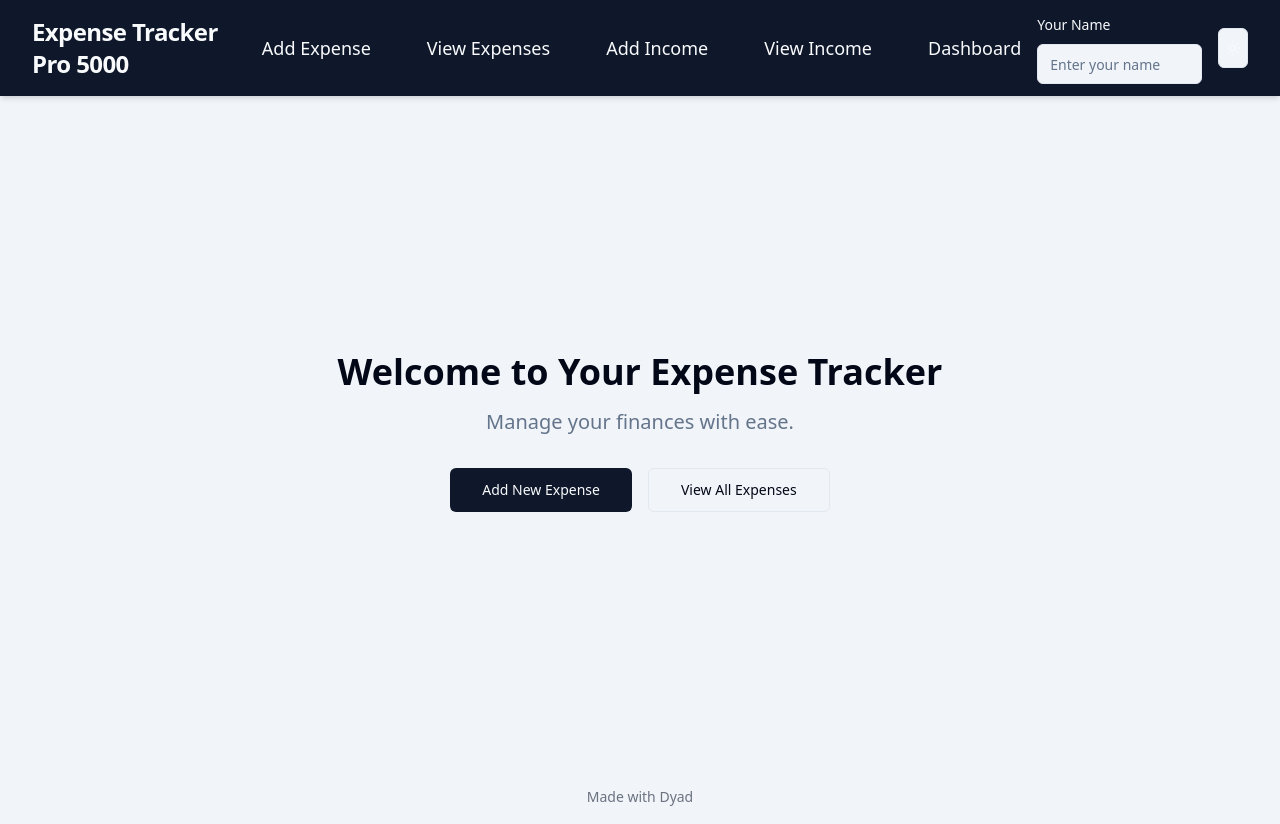
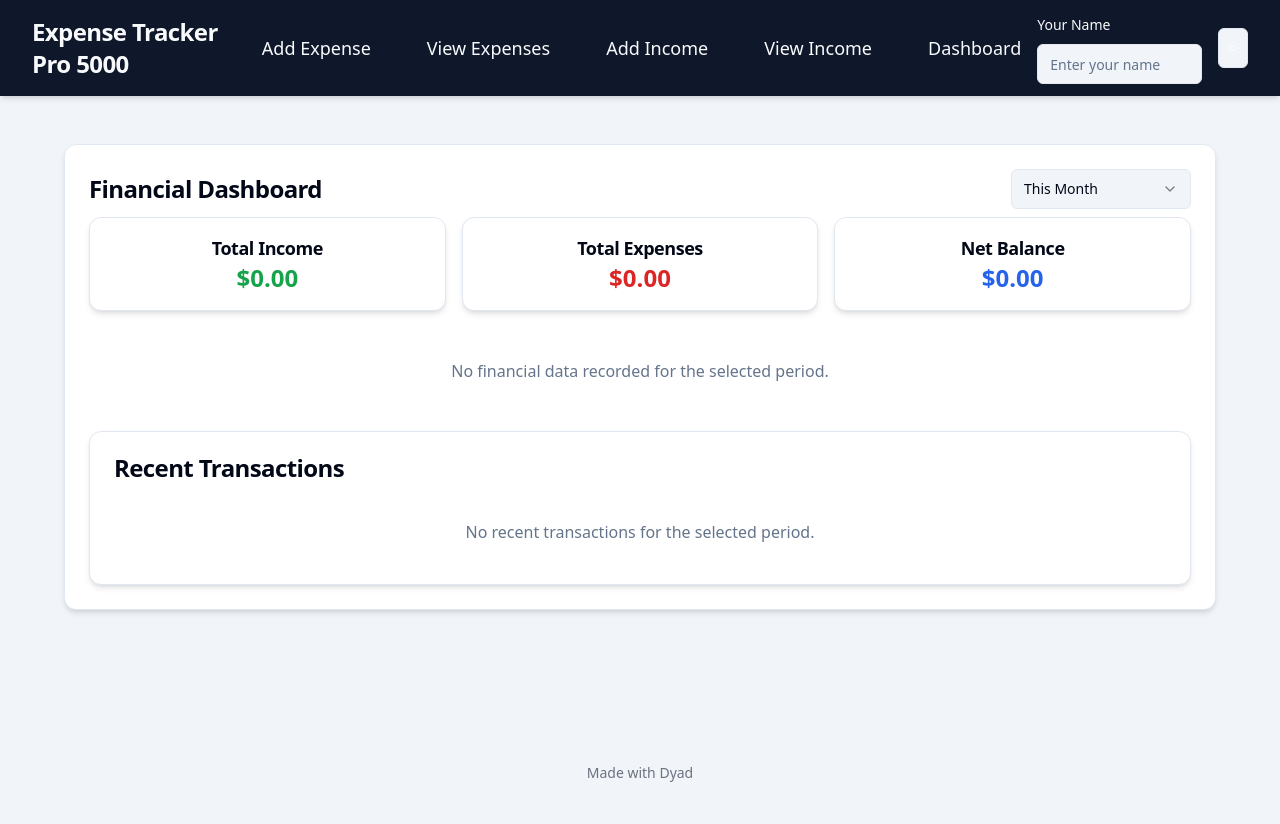
Before and after one commit to milesmoss793/vibrant-eagle-snore, a React (Vite) app: page / in a window 1280 px wide. After the commit the page ends 800 px from the top, so only its background shows below. Built offline with nearby package versions, Linux system fonts and the light colour scheme.

Commit message:
[dyad] wrote 2 file(s)

```diff
--- a/src/App.tsx
+++ b/src/App.tsx
@@ -30,7 +30,7 @@ const App = () => (
               <IncomeProvider>
                 <Routes>
                   <Route path="/" element={<MainLayout />}>
-                    <Route index element={<Index />} />
+                    <Route index element={<Dashboard />} /> {/* Changed to Dashboard */}
                     <Route path="add-expense" element={<AddExpense />} />
                     <Route path="view-expenses" element={<ViewExpenses />} />
                     <Route path="add-income" element={<AddIncome />} />
--- a/src/pages/Index.tsx
+++ b/src/pages/Index.tsx
@@ -1,11 +1,16 @@
-import { Link } from "react-router-dom";
+import { Link, Navigate } from "react-router-dom"; // Added Navigate
 import { Button } from "@/components/ui/button";
-import { useUserPreferences } from "@/context/UserPreferencesContext"; // New import
+import { useUserPreferences } from "@/context/UserPreferencesContext";
 
 const Index = () => {
   const { userName } = useUserPreferences();
   const greetingName = userName ? `, ${userName}` : "";
 
+  // Redirect to Dashboard
+  return <Navigate to="/dashboard" replace />;
+
+  // The original content below is now unreachable due to the redirect
+  /*
   return (
     <div className="min-h-[calc(100vh-160px)] flex flex-col items-center justify-center bg-background text-foreground">
       <div className="text-center">
@@ -24,6 +29,7 @@ const Index = () => {
       </div>
     </div>
   );
+  */
 };
 
 export default Index;
```
